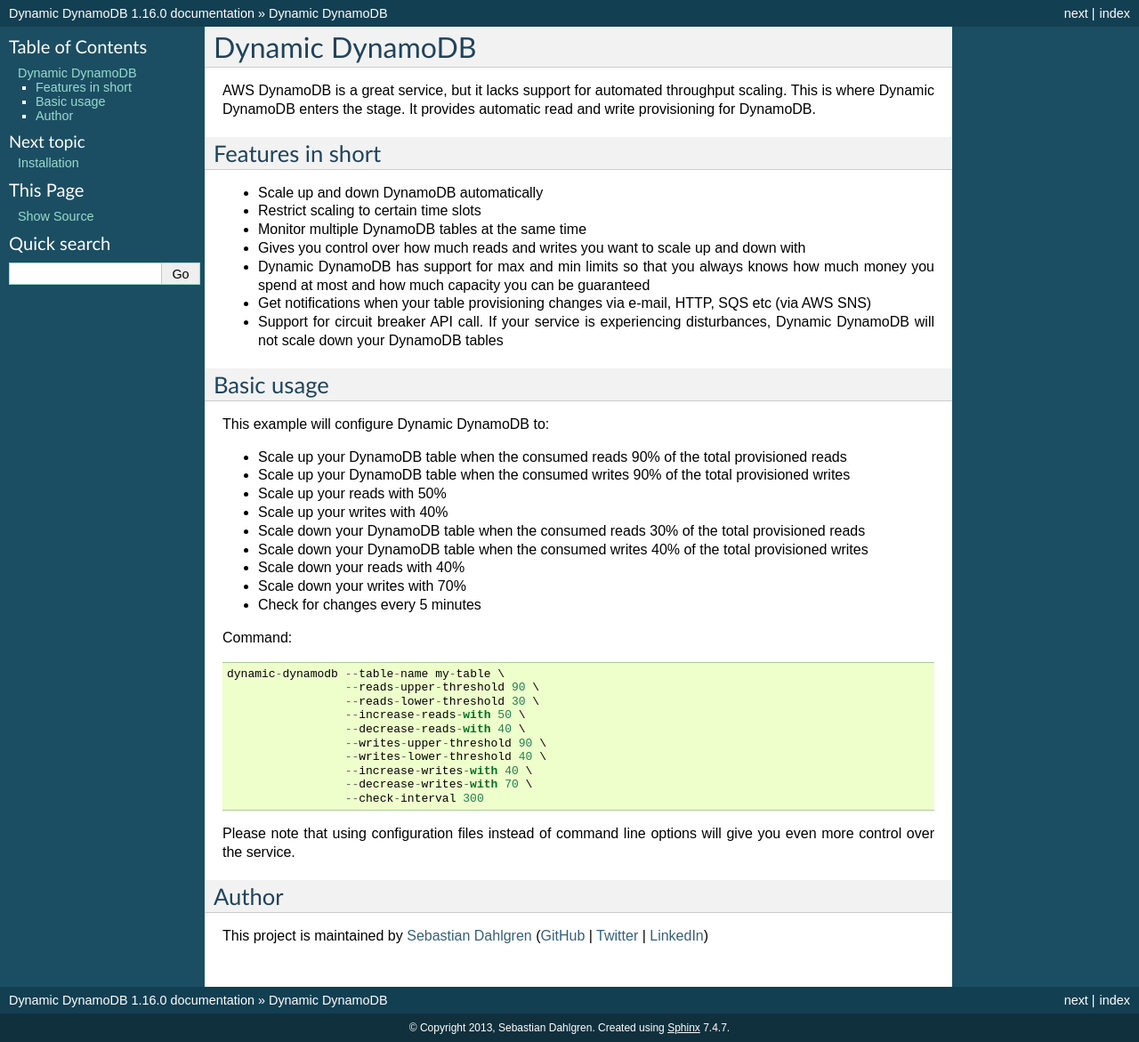
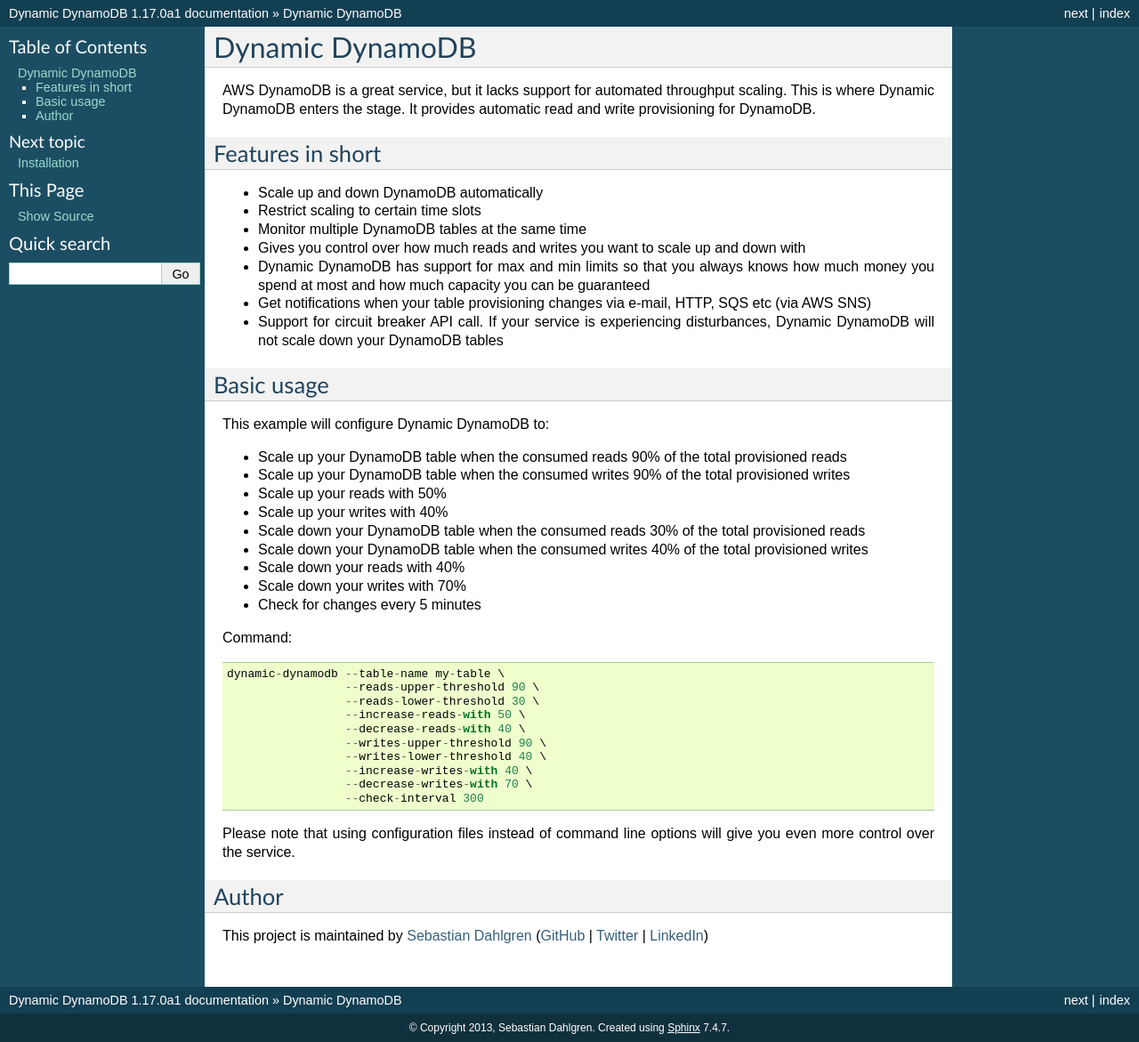
Before and after one commit to sebdah/dynamic-dynamodb, a Sphinx documentation site: the page built from docs/index.rst, in a window 1280 px wide. Shown: the whole page at 89% size. Built offline with Sphinx 7.4.7, drawn with Linux system fonts in a browser that asks for light colours.

Commit message:
Bumped version to 1.17.0a1

```diff
--- a/docs/conf.py
+++ b/docs/conf.py
@@ -53,7 +53,7 @@
 # The short X.Y version.
 version = '1.16'
 # The full version, including alpha/beta/rc tags.
-release = '1.16.0'
+release = '1.17.0a1'
 
 # The language for content autogenerated by Sphinx. Refer to documentation
 # for a list of supported languages.
```
Also changed, not shown: 1 other file.
